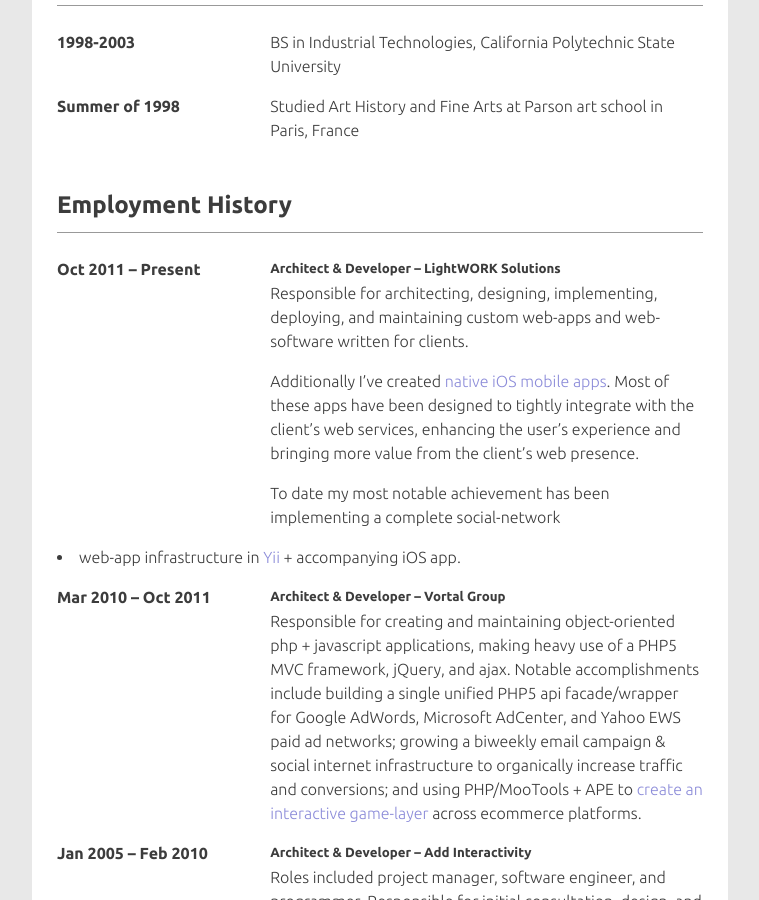
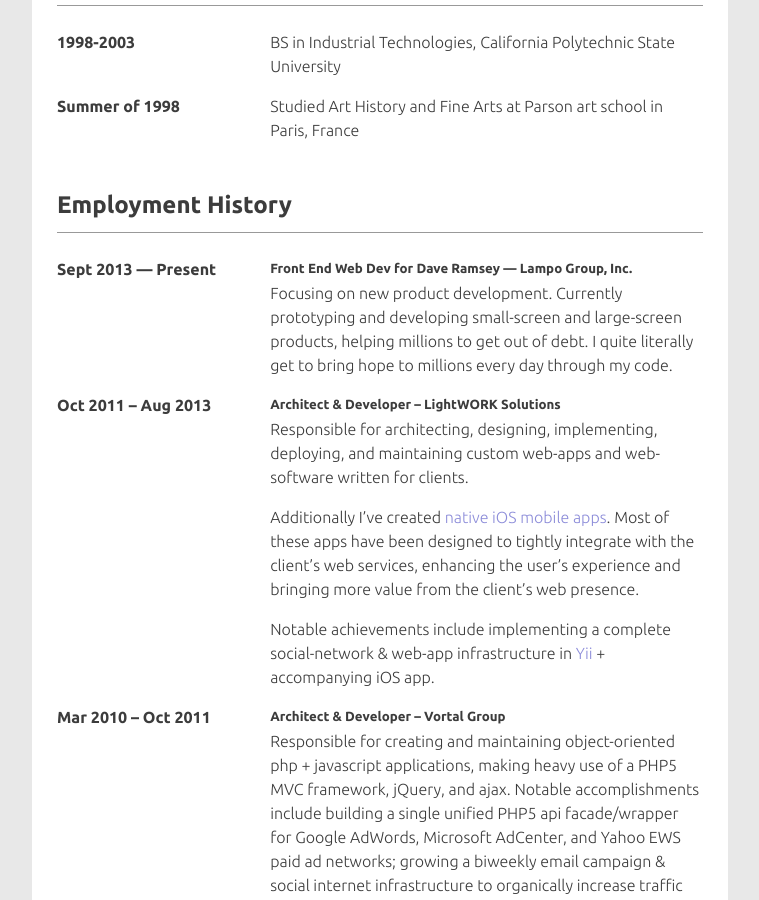
Before and after one commit to jonathan-beebe/somethingkindawierd.github.com, a Jekyll site: the page built from jon-beebe-resume.markdown, in a window 1280 px wide and 900 px high, scrolled down 399 px. Shown: the whole window, without its empty margins (360-1119 px from the left). Built offline with Jekyll 4.4.1, drawn with Linux system fonts in a browser that asks for light colours.

Commit message:
Updated job position
Closed out Lightwork solutions, added new entry for Lampo Group, Inc.

```diff
--- a/jon-beebe-resume.markdown
+++ b/jon-beebe-resume.markdown
@@ -23,7 +23,13 @@
 
 ### Employment History
 
-#### Oct 2011 – Present
+#### Sept 2013 — Present
+
+##### Front End Web Dev for Dave Ramsey — Lampo Group, Inc.
+
+Focusing on new product development. Currently prototyping and developing small-screen and large-screen products, helping millions to get out of debt. I quite literally get to bring hope to millions every day through my code.
+
+#### Oct 2011 – Aug 2013
 
 ##### Architect & Developer – LightWORK Solutions
 
@@ -34,8 +40,7 @@
 designed to tightly integrate with the client's web services, enhancing the user's
 experience and bringing more value from the client's web presence.
 
-To date my most notable achievement has been implementing a complete social-network
-+ web-app infrastructure in [Yii](yiiframework.com) + accompanying iOS app.
+Notable achievements include implementing a complete social-network & web-app infrastructure in [Yii](yiiframework.com) + accompanying iOS app.
 
 #### Mar 2010 – Oct 2011
 
```
